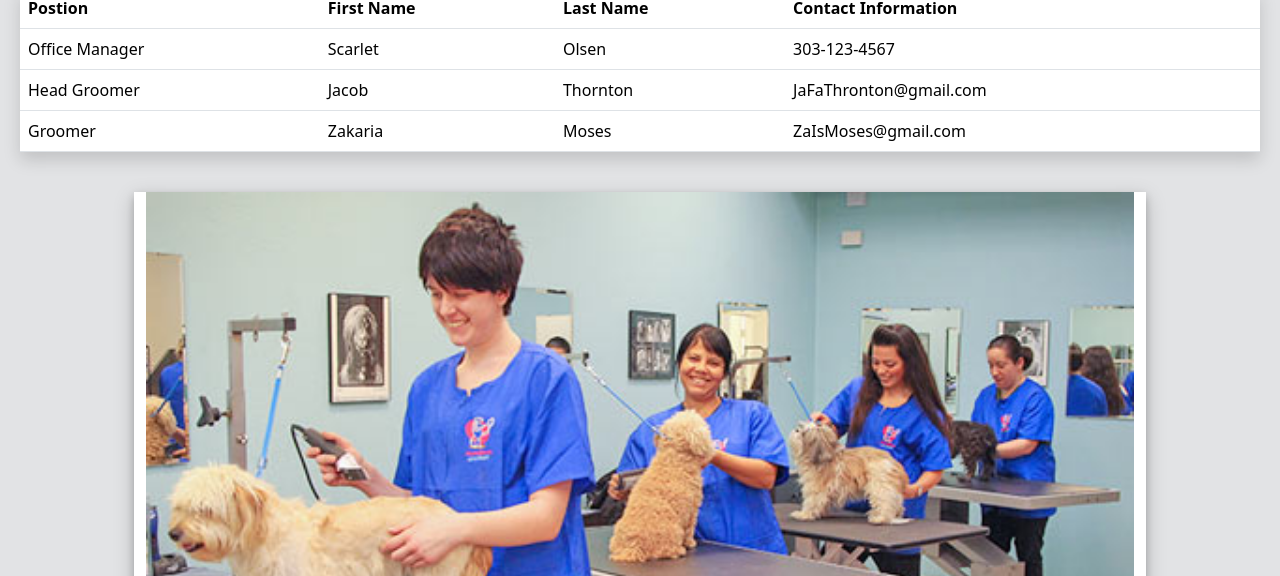
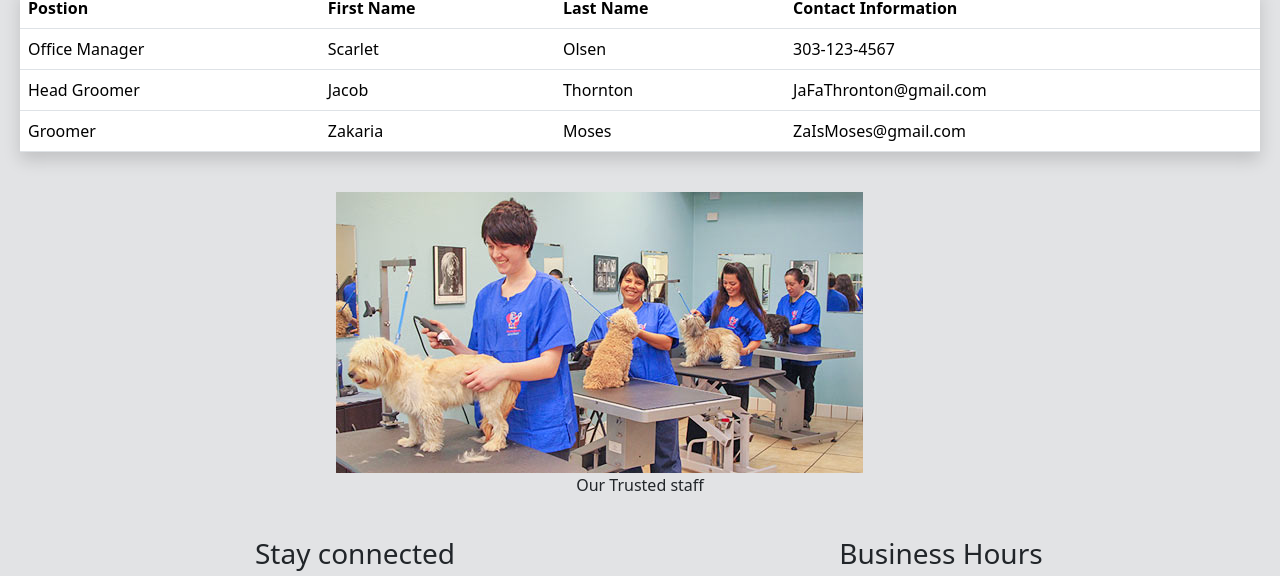
Before and after one commit to samevwro/Html-Week-3, a website: page contact.html in a window 1280 px wide. Shown: the part 158-734 px from the top of the page. Drawn offline with nearby package versions, Linux system fonts and the light colour scheme.

Commit message:
image updates

```diff
--- a/contact.html
+++ b/contact.html
@@ -8,7 +8,7 @@
     <link rel="stylesheet" href="styles.css">
 </head>
 <body style="padding: 20px" class="bg-secondary-subtle">
-        <nav class="navbar navbar-expand-lg bg-body-tertiary rounded shadow">
+        <nav class="navbar navbar-expand-lg bg-body-tertiary rounded shadow navbar-expand">
             <div class="container-fluid">
               <a class="navbar-brand" href="#">Welcome To The Wagin' Wash</a>
               <button class="navbar-toggler" type="button" data-bs-toggle="collapse" data-bs-target="#navbarNavAltMarkup" aria-controls="navbarNavAltMarkup" aria-expanded="false" aria-label="Toggle navigation">
@@ -57,8 +57,8 @@
   </tbody>
 </table><br>
 <div class="row" style="justify-content:center">
-  <div class="col-md-6  img-polaroid" ><img  src="Images/grooming-area2.jpg" alt="Dog grooming">
-    <div class="img-container">
+  <div class="col-md-6 " ><img  src="Images/grooming-area2.jpg" alt="Dog grooming">
+    <div class="text-center">
       <p>Our Trusted staff</p>
     </div>
   </div>
--- a/styles.css
+++ b/styles.css
@@ -2,12 +2,13 @@
     box-shadow: 2px 4px 8px rgb(0, 0, 0, 0.2), 0 6px 20px 0 rgba(0, 0, 0, 0.19);
 }
 div.img-polaroid {
-    width: 80%;
+    width: 100%;
     background-color: white;
     box-shadow: 0 4px 8px 0 rgba(0, 0, 0, 0.2), 0 6px 20px 0 rgba(0, 0, 0, 0.19);
+
   }
 
-  img {width: 100%}
+
 
   div.img-container {
     text-align: center;
```
Also changed, not shown: appointments.html (+1 -1 lines).
